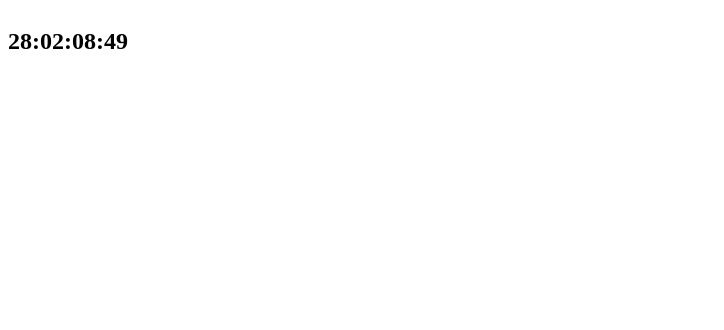
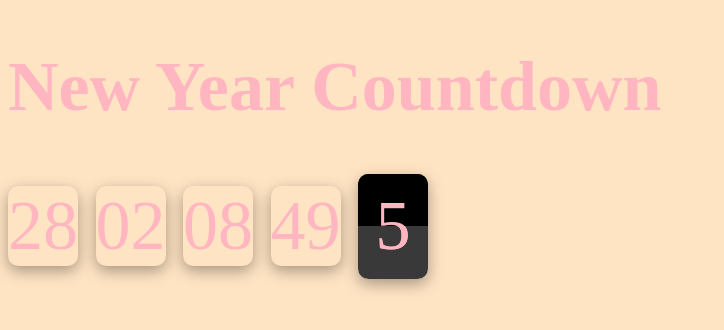
Before and after one commit to HMagda/date-countdown, a website: page index.html in a window 1280 px wide. Shown: the whole page, without its empty margins (0-724 px from the left). Drawn offline with Linux system fonts and the light colour scheme.

Commit message:
Add basic scss for animation creation

```diff
--- a/index.html
+++ b/index.html
@@ -8,12 +8,35 @@
     <title>Date-Countdown</title>
   </head>
   <body>
+    <h1>New Year Countdown</h1>
     <div class="date-countdown-container">
-      <h2 id="day" class="number">00</h2>
+      <!-- <h2 id="day" class="number">00</h2>
       <h2 id="hour" class="number">00</h2>
       <h2 id="minute" class="number">00</h2>
-      <h2 id="second">00</h2>
+      <h2 id="second">00</h2> -->
+      <div class="flip-card" id="day">
+        <div class="top">4</div>
+        <div class="bottom">4</div>
+      </div>
+      <div class="flip-card" id="hour">
+        <div class="top">4</div>
+        <div class="bottom">4</div>
+      </div>
+      <div class="flip-card" id="minute">
+        <div class="top">4</div>
+        <div class="bottom">4</div>
+      </div>
+      <div class="flip-card" id="second">
+        <div class="top">4</div>
+        <div class="bottom">4</div>
+      </div>
+      <div class="flip-card flip">
+        <div class="top">5</div>
+        <div class="bottom">5</div>
+      </div>
     </div>
+
+
     <script src="js/script.js"></script>
   </body>
 </html>
--- a/sass/style.scss
+++ b/sass/style.scss
@@ -1,9 +1,62 @@
+*,
+::before,
+::after {
+  font-size: 70px;
+  box-sizing: border-box;
+}
+
+body {
+  background-color: bisque;
+  color: lightpink;
+}
+
 .date-countdown-container {
-  display: flex;
+  //   display: flex;
 
-  .number {
-    &::after {
-      content: ':';
+  .flip-card {
+    position: relative;
+    display: inline-flex;
+    flex-direction: column;
+    box-shadow: rgba(0, 0, 0, 0.35) 0px 5px 15px;
+    border-radius: 0.15em;
+
+    // &::after {
+    //   content: ':';
+    // }
+
+    &.flip {
+      &::before {
+        position: absolute;
+        content: '5';
+        width: 100%;
+        text-align: center;
+      }
+    }
+
+    .top,
+    .bottom,
+    &.flip::before,
+    &.flip::after {
+      height: 0.75em;
+      line-height: 1;
+      padding: 0.25em;
+    }
+
+    .top,
+    &.flip::before {
+      background-color: rgb(0, 0, 0);
+      border-top-right-radius: 0.15em;
+      border-top-left-radius: 0.15em;
+      border-bottom: 0.5empx solid rgb(35, 35, 35);
+    }
+
+    .bottom,
+    &.flip::after {
+      background-color: rgb(57, 57, 57);
+      display: flex;
+      align-items: flex-end;
+      border-bottom-right-radius: 0.15em;
+      border-bottom-left-radius: 0.15em;
     }
   }
 }
```
Also changed, not shown: css/style.css, 1 other file.
